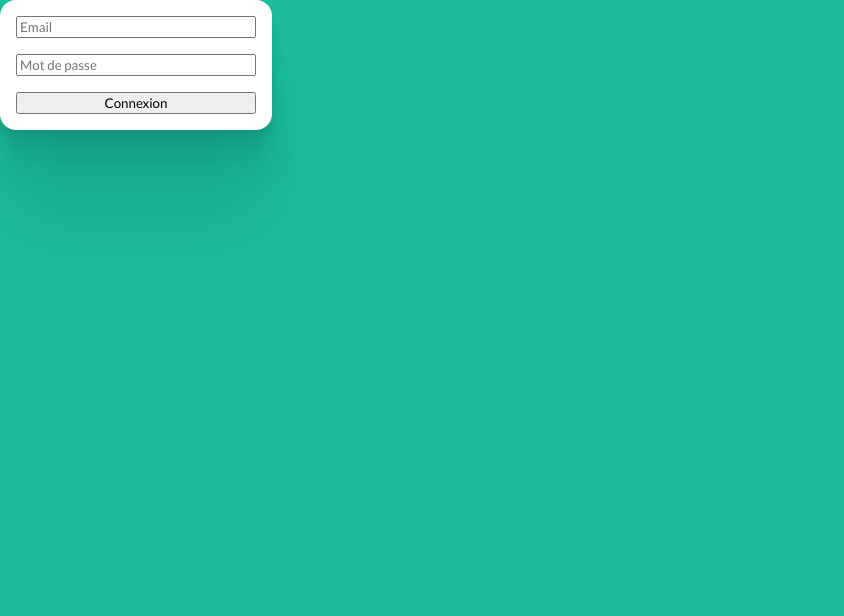
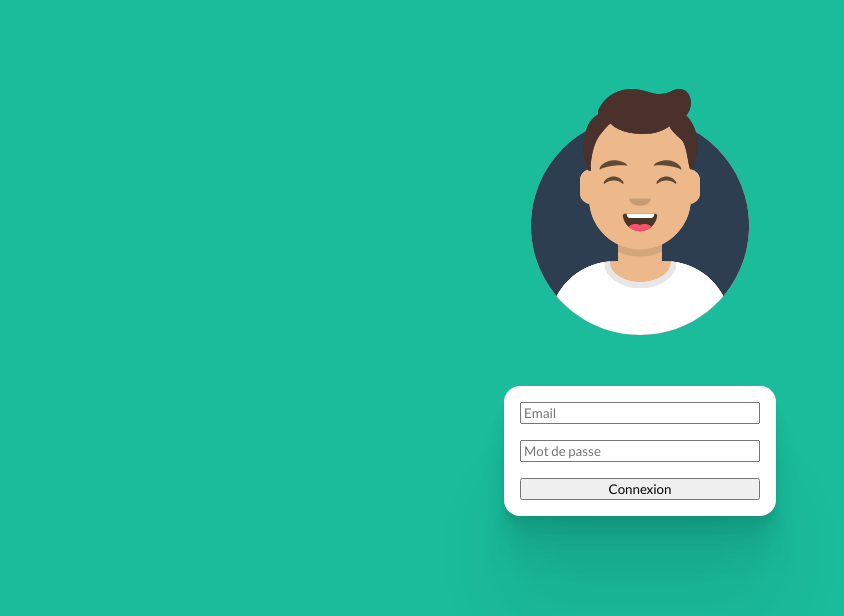
Before and after one commit to lewebologue/Portfolio_V2, a Vue app in the folder front/: page /login in a window 1280 px wide. Shown: the top 616 px of the page, without its empty margins (0-844 px from the left). Built offline with nearby package versions, Linux system fonts and the light colour scheme.

Commit message:
Rework style

```diff
--- a/front/src/sass/components/AuthPage.scss
+++ b/front/src/sass/components/AuthPage.scss
@@ -1,12 +1,19 @@
 section{
 	height: 100vh;
 	background-color: $background-one;
+	.logo{
+		width: 15rem;
+		margin: auto;
+		padding-top: 5rem;
+		padding-bottom: 3rem;
+	}
 	.login{
 		width: 15rem;
 		padding: 1rem;
 		background-color: white;
 		box-shadow: $shadow;
 		border-radius: 1rem;
+		margin: auto;
 		.loginForm{
 			display: flex;
 			flex-direction: column;
--- a/front/src/views/Auth.vue
+++ b/front/src/views/Auth.vue
@@ -1,5 +1,8 @@
 <template>
     <section>
+        <div class="logo">
+            <img src="../../src/assets/img/avataaars.svg" alt="logo">
+        </div>
         <div class="login">
             <form v-on:submit.prevent="login" class="loginForm">
                 <input type="email" name="email" placeholder="Email" required v-model="loginInput.email" aria-label="email">
```
